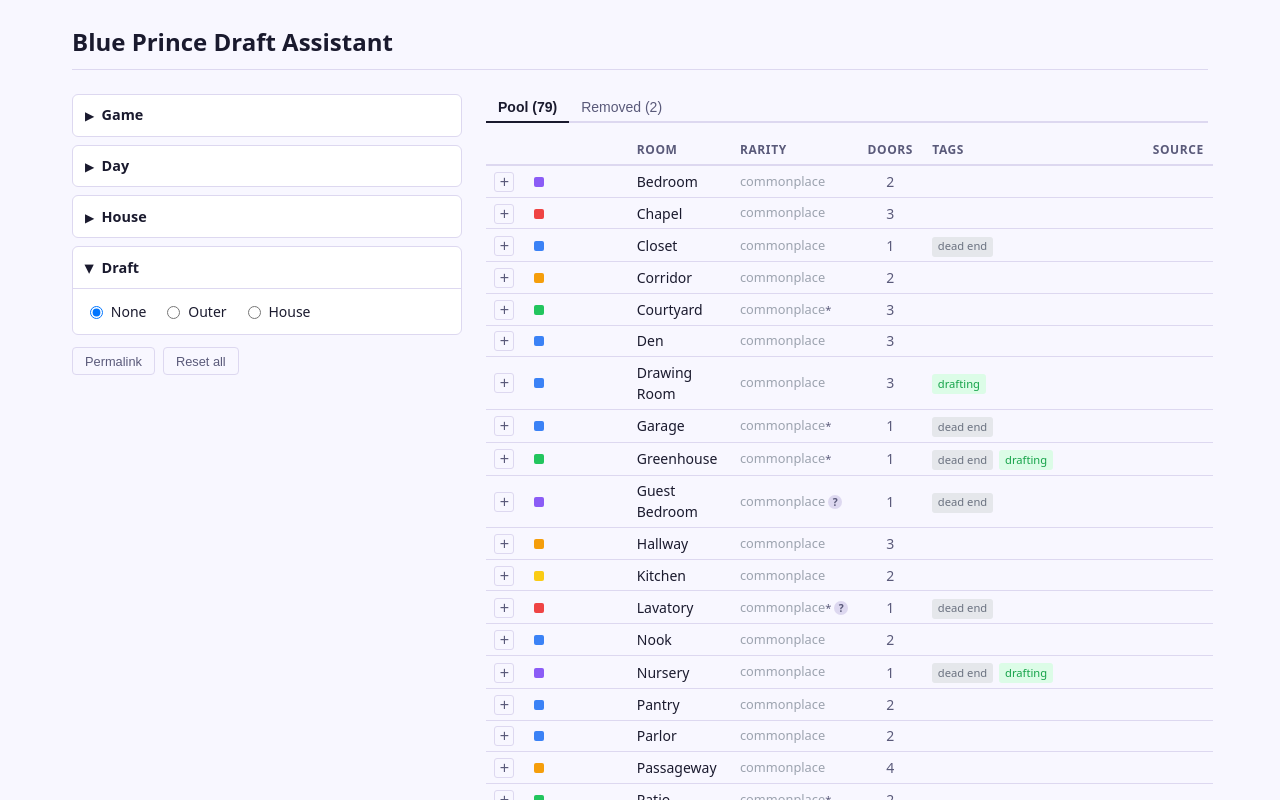
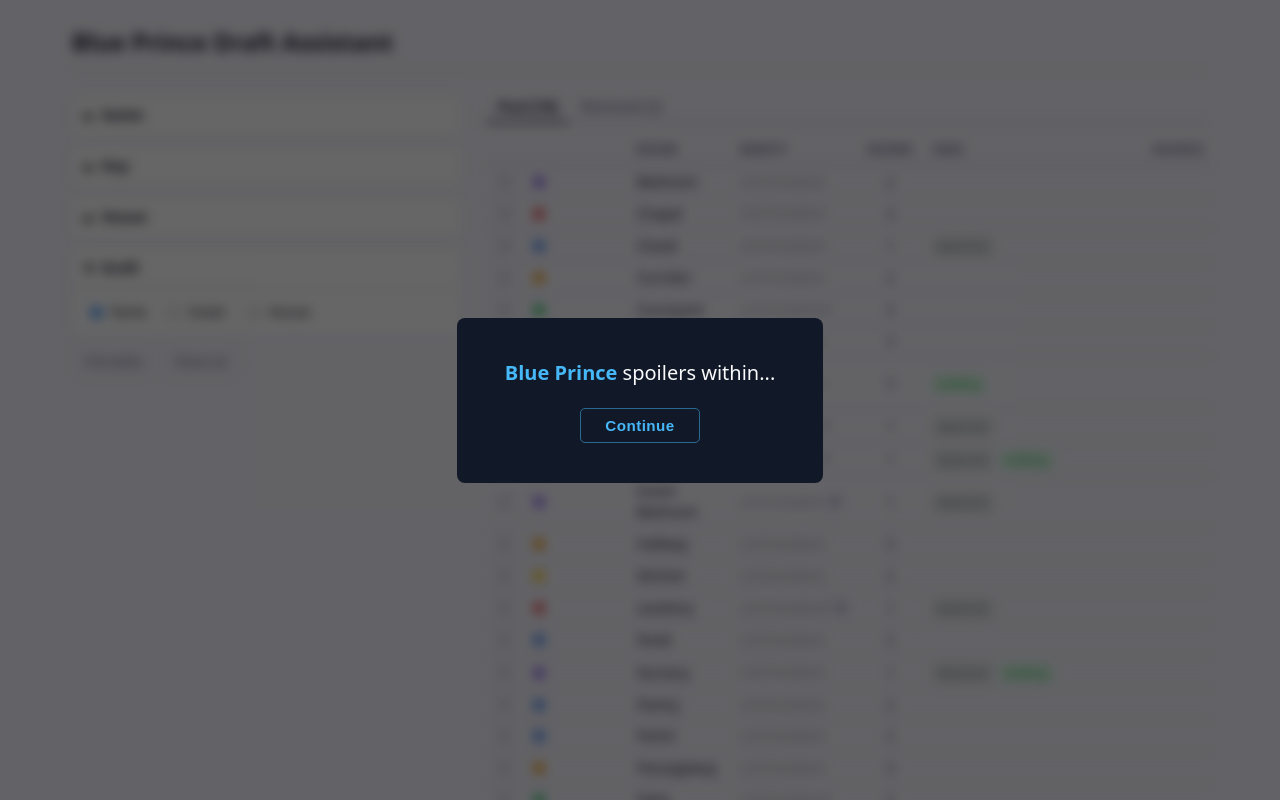
Before and after one commit to skritch/blue-prince-assistant, a Svelte app: page / in a window 1280 px wide. Shown: the top 800 px of the page. Built offline with nearby package versions, Linux system fonts and the light colour scheme.

Commit message:
spoiler warning

```diff
--- a/src/App.svelte
+++ b/src/App.svelte
@@ -15,14 +15,60 @@
     }
     localStorage.setItem("theme", theme);
   });
+
+  let showSpoilerWarning = $state(
+    localStorage.getItem("spoiler-dismissed") !== "true",
+  );
+
+  function dismissSpoilerWarning() {
+    localStorage.setItem("spoiler-dismissed", "true");
+    showSpoilerWarning = false;
+  }
 </script>
 
-<main>
+{#if showSpoilerWarning}
+  <div
+    class="spoiler-overlay"
+    role="dialog"
+    aria-modal="true"
+    aria-label="Spoiler warning"
+  >
+    <div class="spoiler-content">
+      <p class="spoiler-text">
+        <span class="game-title">Blue Prince</span> spoilers within...
+      </p>
+      <button class="continue-btn" onclick={dismissSpoilerWarning}
+        >Continue</button
+      >
+    </div>
+  </div>
+{/if}
+
+<main class:blurred={showSpoilerWarning}>
   <header>
     <h1>Blue Prince Draft Assistant</h1>
   </header>
   <PoolVIew />
   <footer>
+    <a
+      class="github-link"
+      href="https://github.com/skritch/blue-prince-assistant"
+      target="_blank"
+      rel="noopener noreferrer"
+      aria-label="GitHub repository"
+    >
+      <svg
+        viewBox="0 0 16 16"
+        width="16"
+        height="16"
+        fill="currentColor"
+        aria-hidden="true"
+      >
+        <path
+          d="M8 0C3.58 0 0 3.58 0 8c0 3.54 2.29 6.53 5.47 7.59.4.07.55-.17.55-.38 0-.19-.01-.82-.01-1.49-2.01.37-2.53-.49-2.69-.94-.09-.23-.48-.94-.82-1.13-.28-.15-.68-.52-.01-.53.63-.01 1.08.58 1.23.82.72 1.21 1.87.87 2.33.66.07-.52.28-.87.51-1.07-1.78-.2-3.64-.89-3.64-3.95 0-.87.31-1.59.82-2.15-.08-.2-.36-1.02.08-2.12 0 0 .67-.21 2.2.82.64-.18 1.32-.27 2-.27s1.36.09 2 .27c1.53-1.04 2.2-.82 2.2-.82.44 1.1.16 1.92.08 2.12.51.56.82 1.27.82 2.15 0 3.07-1.87 3.75-3.65 3.95.29.25.54.73.54 1.48 0 1.07-.01 1.93-.01 2.2 0 .21.15.46.55.38A8.01 8.01 0 0 0 16 8c0-4.42-3.58-8-8-8z"
+        />
+      </svg>
+    </a>
     <div class="theme-toggle" role="group" aria-label="Theme">
       {#each [["system", "🖥️"], ["light", "☀️"], ["dark", "🌙"]] as [Theme, string][] as [t, icon]}
         <button
@@ -42,6 +88,95 @@
     margin: 0 auto;
     padding: 1rem 2rem;
   }
+
+  main.blurred {
+    filter: blur(6px);
+    pointer-events: none;
+    user-select: none;
+  }
+
+  .spoiler-overlay {
+    position: fixed;
+    inset: 0;
+    z-index: 100;
+    display: flex;
+    align-items: center;
+    justify-content: center;
+    /* light mode default: dark overlay */
+    background: rgba(0, 0, 0, 0.6);
+  }
+
+  .spoiler-content {
+    display: flex;
+    flex-direction: column;
+    align-items: center;
+    gap: 1.25rem;
+    padding: 2.5rem 3rem;
+    border-radius: 8px;
+    text-align: center;
+    /* light mode: dark card */
+    background: #111827;
+    color: #f9fafb;
+  }
+
+  .spoiler-text {
+    font-size: 1.25rem;
+    font-weight: 500;
+    margin: 0;
+    line-height: 1.5;
+  }
+
+  .game-title {
+    color: rgb(70, 184, 248);
+    font-weight: 700;
+  }
+
+  .continue-btn {
+    padding: 0.5rem 1.5rem;
+    border-radius: 5px;
+    border: 1px solid rgba(70, 184, 248, 0.5);
+    background: transparent;
+    color: rgb(70, 184, 248);
+    font-size: 0.95rem;
+    font-weight: 600;
+    cursor: pointer;
+    letter-spacing: 0.03em;
+    transition:
+      background 0.15s,
+      color 0.15s;
+  }
+
+  .continue-btn:hover {
+    background: rgba(70, 184, 248, 0.15);
+  }
+
+  /* dark mode: light overlay */
+  @media (prefers-color-scheme: dark) {
+    .spoiler-overlay {
+      background: rgba(255, 255, 255, 0.5);
+    }
+    .spoiler-content {
+      background: #f9fafb;
+      color: #111827;
+    }
+  }
+
+  :global(html[data-theme="dark"]) .spoiler-overlay {
+    background: rgba(255, 255, 255, 0.5);
+  }
+  :global(html[data-theme="dark"]) .spoiler-content {
+    background: #f9fafb;
+    color: #111827;
+  }
+
+  :global(html[data-theme="light"]) .spoiler-overlay {
+    background: rgba(0, 0, 0, 0.6);
+  }
+  :global(html[data-theme="light"]) .spoiler-content {
+    background: #111827;
+    color: #f9fafb;
+  }
+
   header {
     border-bottom: 1px solid var(--border);
     margin-bottom: 1.5rem;
@@ -55,7 +190,16 @@
     padding-top: 0.75rem;
     border-top: 1px solid var(--border);
     display: flex;
-    justify-content: flex-end;
+    justify-content: space-between;
+    align-items: center;
+  }
+  .github-link {
+    color: var(--text-muted);
+    display: flex;
+    align-items: center;
+  }
+  .github-link:hover {
+    color: var(--text);
   }
   .theme-toggle {
     display: flex;
```
Also changed, not shown: 1 other file (tests, documents, lock files or other folders).
